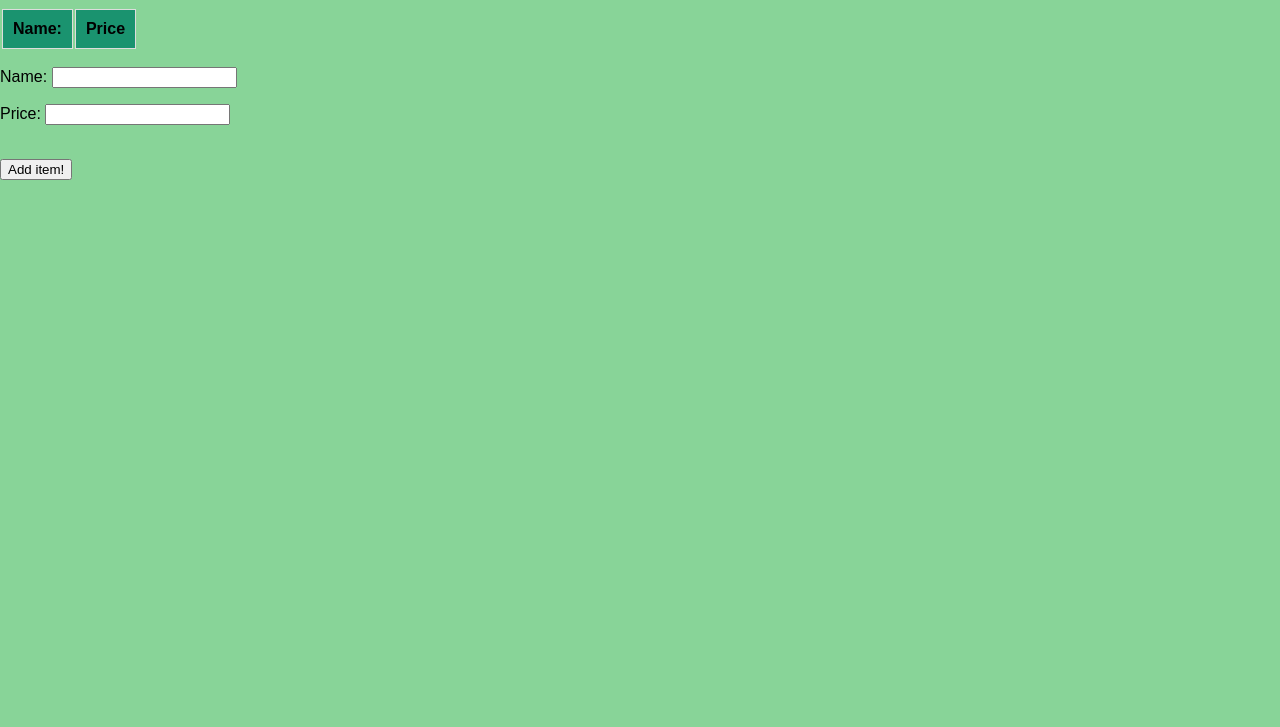
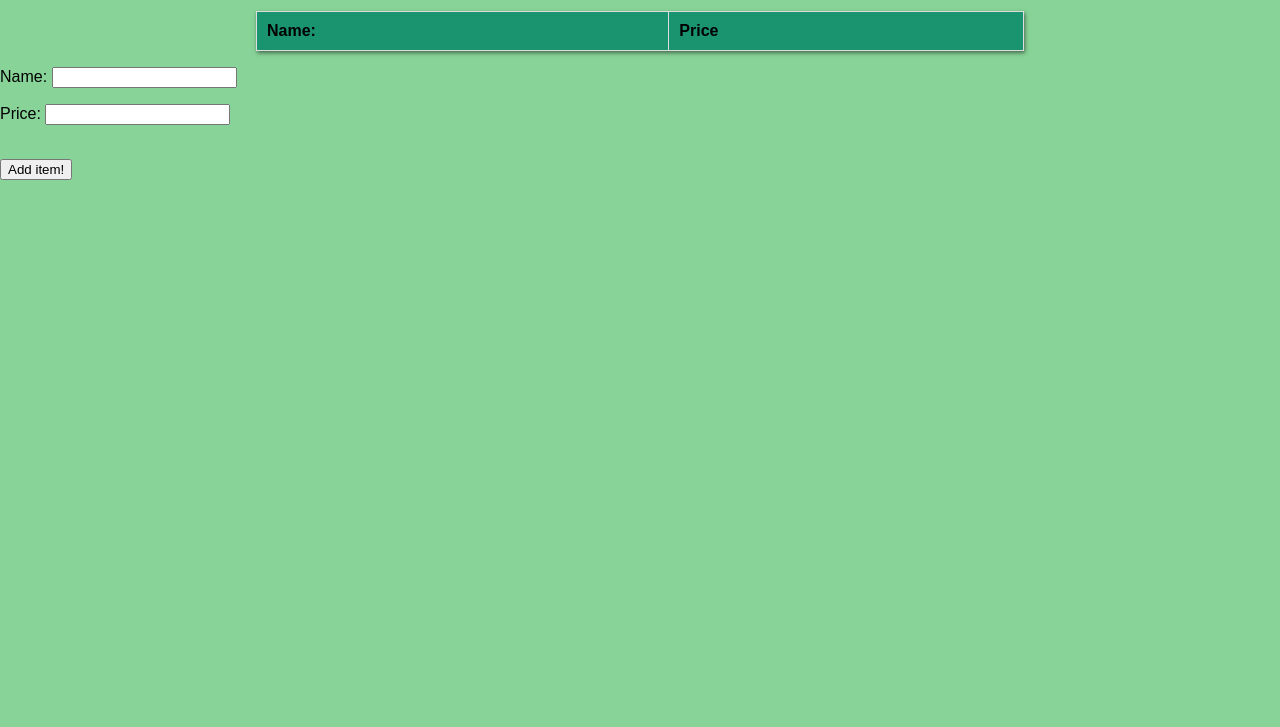
Before and after one commit to 3520kramer/CoffeeApp, a website: page public/itemPage/itemPage.html in a window 1280 px wide. Shown: the part 73-800 px from the top of the page. Drawn offline with nearby package versions, Linux system fonts and the light colour scheme; no server answers.

Commit message:
small changes

```diff
--- a/public/global.css
+++ b/public/global.css
@@ -8,7 +8,7 @@ body {
 
 /* frontpage order table */
 
-#frontpage_new_ordertable {
+#frontpage_new_ordertable, #itempage_new_table {
     margin-top: 2%;
     border-collapse: collapse;
     width: 60%;
--- a/public/itemPage/itemPage.html
+++ b/public/itemPage/itemPage.html
@@ -23,7 +23,6 @@
           <tr>
             <td class="name"></td>
             <td class="price"></td>
-            <td></td>
           </tr>
         </tfoot>
       </table>
```
